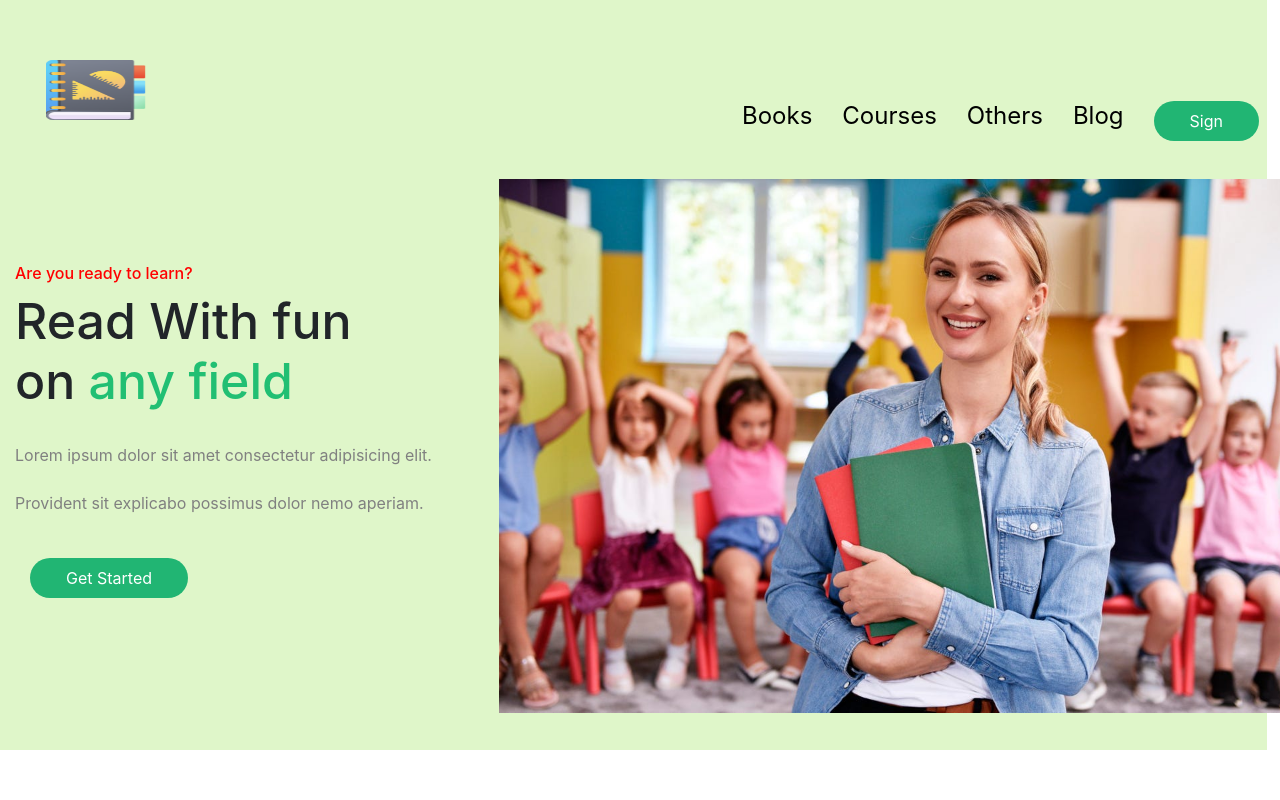
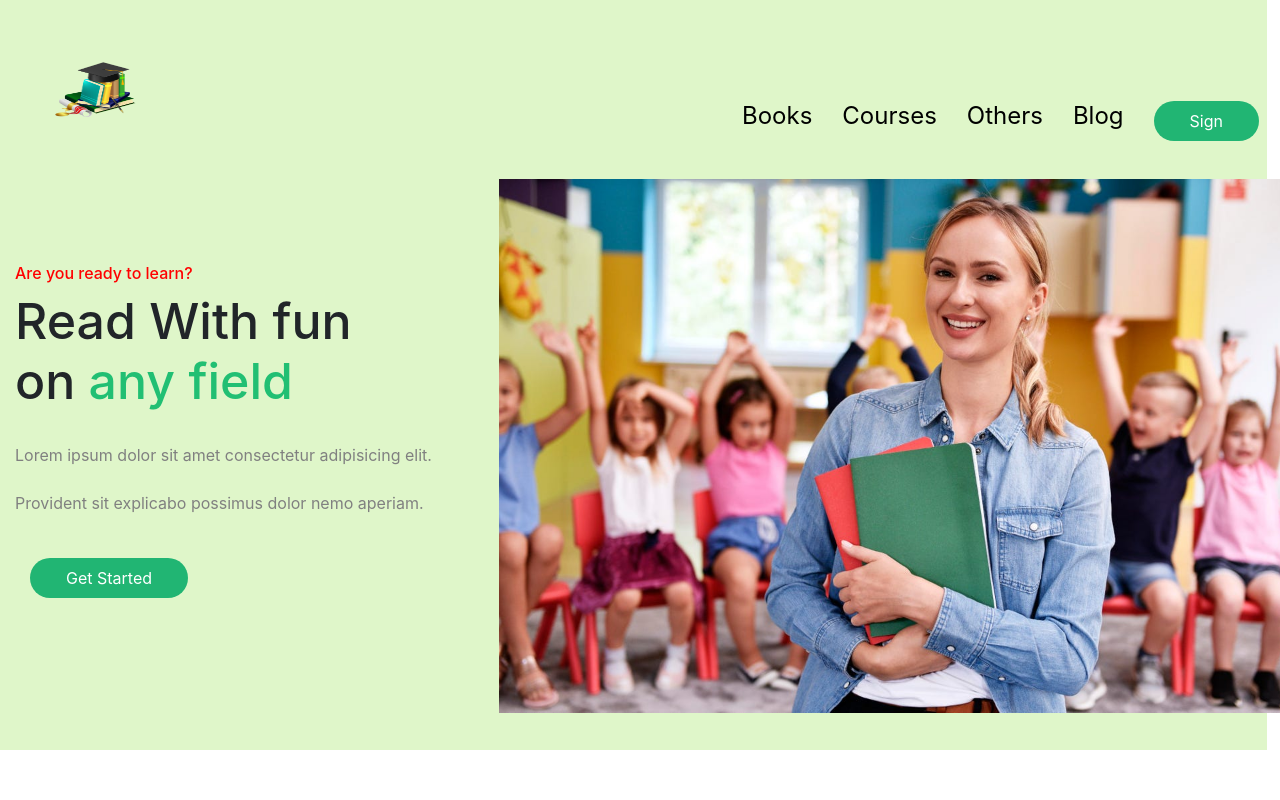
Before and after one commit to anuradhachowdhury-CSE/Website-of-school, a plain HTML site: page index.html in a window 1280 px wide. Shown: the top 800 px of the page. Drawn offline with nearby package versions, Linux system fonts and the light colour scheme.

Commit message:
update all

```diff
--- a/index.html
+++ b/index.html
@@ -18,7 +18,7 @@
       <div class="container">
         <nav class="navbar">
             <a class="navbar-brand" href="#">
-           <img class="logo" src="image/ICON/Students.png"loading="lazy">
+           <img class="logo" src="image/ICON/graduation-removebg-preview.png"loading="lazy">
          <div class="first-one d-flex justify-content-end bd-highlight">
             <a class="first bd-highlight text-decoration-none" href="index.html">Books</a>
             <a class="first bd-highlight text-decoration-none" href="Course.html">Courses</a>
```
Also changed, not shown: Blog.html (+1 -1 lines), Course.html (+1 -1 lines), Others.html (+1 -1 lines), image/ICON/graduation-removebg-preview.png (added), image/ICON/graduation.jpg (added), image/ICON/preview.jpg (added).
